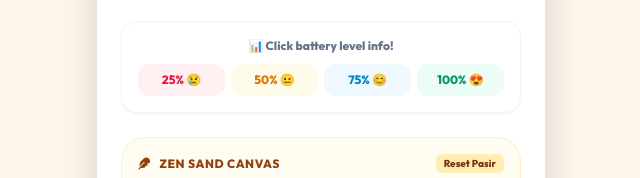
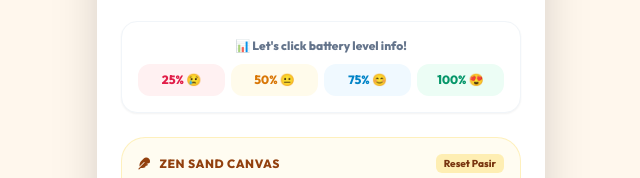
Before and after one commit to loveworkside/my-kairo-app, a plain HTML site: page mini-distracting.html in a window 1280 px wide. Shown: the part 180-358 px from the top of the page, 319-959 px from the left. Drawn offline with nearby package versions, Linux system fonts and the light colour scheme; no server answers; sample sign-in values are in the browser's storage; grey boxes are pictures that could not be loaded.

Commit message:
New stage 2

```diff
--- a/mini-distracting.html
+++ b/mini-distracting.html
@@ -94,7 +94,7 @@
 
             <!-- Mood Tracker Input -->
             <div class="bg-white p-4 rounded-2xl border border-slate-100 shadow-sm text-center">
-                <p class="text-xs font-bold text-slate-500 mb-2.5">📊 Click battery level info!</p>
+                <p class="text-xs font-bold text-slate-500 mb-2.5">📊 Let's click battery level info!</p>
                 <div class="grid grid-cols-4 gap-1.5">
                     <button onclick="saveMood(25)" class="py-2 bg-rose-50 text-rose-600 rounded-xl font-bold text-xs active:scale-95 transition-transform">25% 😢</button>
                     <button onclick="saveMood(50)" class="py-2 bg-amber-50 text-amber-600 rounded-xl font-bold text-xs active:scale-95 transition-transform">50% 😐</button>
```
